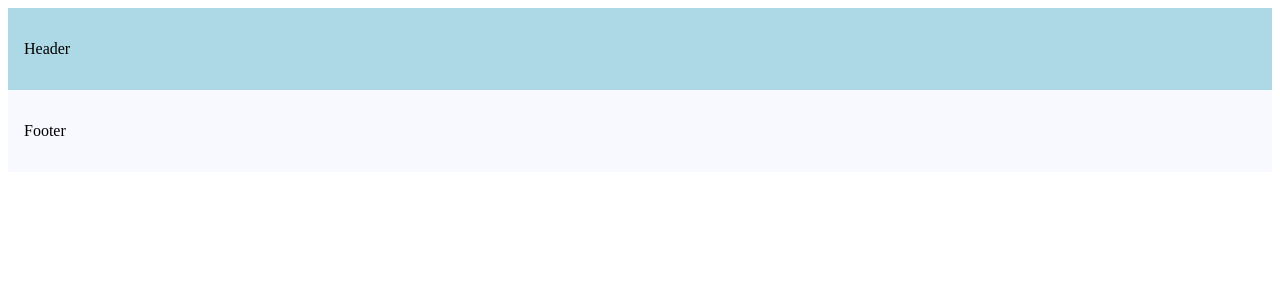
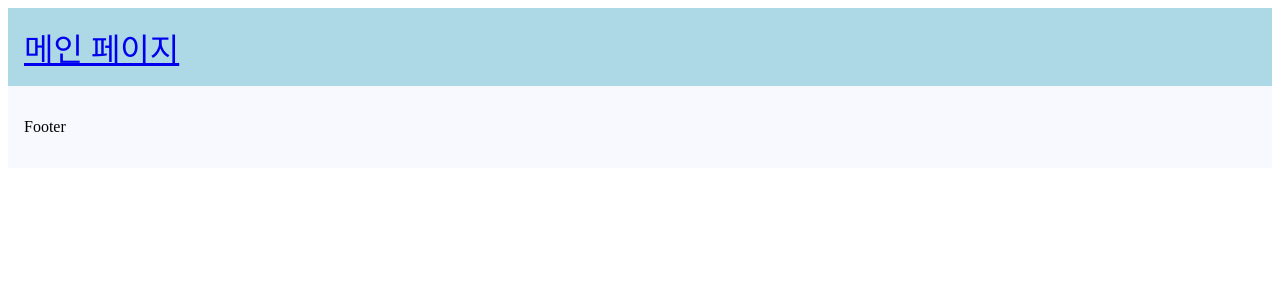
Before and after one commit to dev-honing/Gifticon, a Next.js app in the folder family-gifticon/: page / in a window 1280 px wide. Shown: the top 300 px of the page. Built offline with nearby package versions, Linux system fonts and the light colour scheme.

Commit message:
Layout: 메인 페이지 이동 링크 추가

```diff
--- a/family-gifticon/app/layout.tsx
+++ b/family-gifticon/app/layout.tsx
@@ -1,4 +1,5 @@
 import type { Metadata } from "next";
+import Link from "next/link";
 
 export const metadata: Metadata = {
   title: "기프티콘",
@@ -14,7 +15,9 @@ export default function RootLayout({
     <html lang="ko">
       <body>
         <header style={{ backgroundColor: "lightblue", padding: "1rem" }}>
-          <p>Header</p>
+          <span style={{fontSize: "2rem"}}>
+          <Link href="/">메인 페이지</Link>
+          </span>
         </header>
         {children}
         <footer style={{ backgroundColor: "ghostwhite", padding: "1rem" }}>
```
